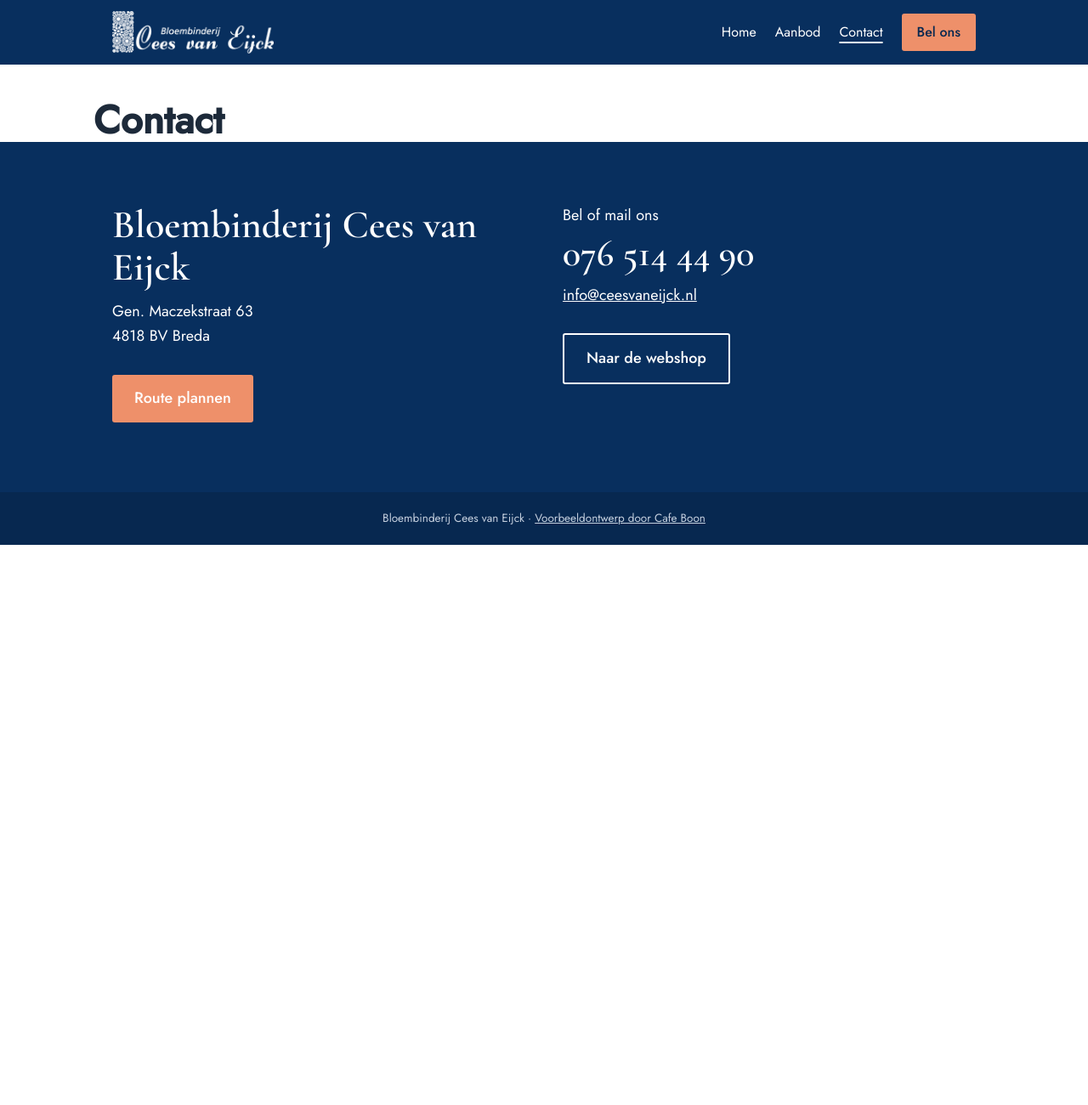
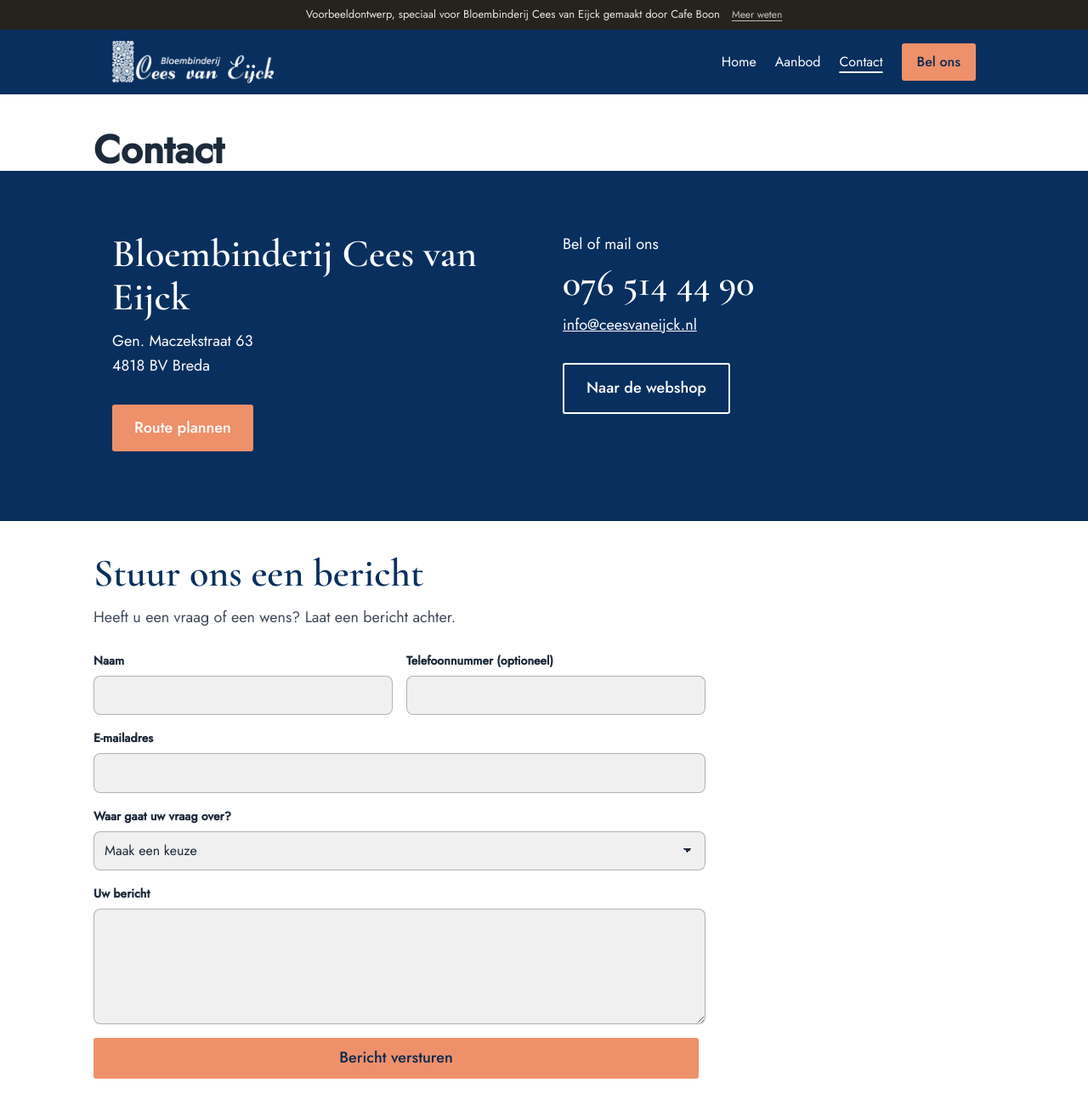
Before and after one commit to SebastiaanBoon/ceesvaneijck, a plain HTML site: page contact.html in a window 1280 px wide. Shown: the top 1300 px of the page at 85% size. Before the commit the page ends 800 px from the top, so only its background shows below. Drawn offline with nearby package versions, Linux system fonts and the light colour scheme.

Commit message:
Werkende formulieren voor afspraken en aanvragen

```diff
--- a/contact.html
+++ b/contact.html
@@ -15,6 +15,7 @@
 <link rel="stylesheet" href="style.css">
 </head>
 <body>
+<div class="vb-banner" role="note"><span>Voorbeeldontwerp, speciaal voor Bloembinderij Cees van Eijck gemaakt door Cafe Boon</span><a href="https://cafeboon.com">Meer weten</a></div>
 <header><div class="wrap">
 <a href="index.html"><img alt="Bloembinderij Cees van Eijck" src="images/logo.png"/></a>
 <nav><a href="index.html">Home</a><a href="aanbod.html">Aanbod</a><a aria-current="page" href="contact.html">Contact</a><a class="btn" href="tel:0765144490">Bel ons</a></nav>
@@ -33,5 +34,7 @@
 <a class="btn o" href="binnenkort.html">Naar de webshop</a>
 </div>
 </div></section>
+<section class="sn-formsec" id="formulier"><div class="sn-formwrap"><h2>Stuur ons een bericht</h2><p class="sn-lead">Heeft u een vraag of een wens? Laat een bericht achter.</p><form class="sn-form" id="sn-form"><div class="sn-field"><label for="naam">Naam</label><input id="naam" name="naam" type="text" required autocomplete="name"></div><div class="sn-field"><label for="tel">Telefoonnummer (optioneel)</label><input id="tel" name="tel" type="tel" autocomplete="tel"></div><div class="sn-field full"><label for="email">E-mailadres</label><input id="email" name="email" type="email" required autocomplete="email"></div><div class="sn-field full"><label for="keuze">Waar gaat uw vraag over?</label><select id="keuze" name="keuze" required><option value="">Maak een keuze</option><option>Bloemwerk voor uw bedrijf</option><option>Bruidsbloemen</option><option>Rouwbloemen</option><option>Kerstbomen</option></select></div><div class="sn-field full"><label for="opm">Uw bericht</label><textarea id="opm" name="opm" rows="5" required></textarea></div><div class="sn-field full"><button class="btn" type="submit">Bericht versturen</button></div></form></div></section>
+<script>(function(){var f=document.getElementById('sn-form');if(!f)return;f.addEventListener('submit',function(e){e.preventDefault();if(!f.checkValidity()){f.reportValidity();return;}var d=document.createElement('div');d.className='sn-done';d.setAttribute('role','status');d.tabIndex=-1;d.innerHTML='<h2>Bedankt voor uw bericht</h2><p>Dit is een voorbeeldwebsite van Cafe Boon. Uw bericht is daarom niet verstuurd. Neem voor een echt antwoord contact op via <a href="tel:0765144490">076 514 44 90</a>.</p>';f.parentNode.replaceChild(d,f);d.focus();});})();</script>
 <footer>Bloembinderij Cees van Eijck · <a href="https://cafeboon.com">Voorbeeldontwerp door Cafe Boon</a></footer>
 </body></html>
--- a/style.css
+++ b/style.css
@@ -52,3 +52,31 @@ nav a[aria-current="page"]:not(.cta):not(.btn):not(.call){text-decoration:underl
 .sn-card span{display:block;opacity:.8;font-size:.95em;line-height:1.4}
 .sn-card:hover,.sn-card:focus-visible{border-color:currentColor}
 /* sitenav:end */
+/* voorbeeld-formulier:start */
+@layer sn{.sn-form button.btn{border:0;font:inherit;cursor:pointer;line-height:1.2}}
+.sn-formsec{padding:36px 0 72px}
+.sn-formwrap{max-width:1100px;margin:0 auto;padding:0 20px;box-sizing:border-box}
+.sn-formwrap>h2{margin:0 0 12px}
+.sn-formwrap>.sn-lead,.sn-formwrap>.sn-form,.sn-formwrap>.sn-done{max-width:720px}
+.sn-formwrap .sn-lead{margin:0 0 24px;opacity:.85}
+.sn-form{display:grid;grid-template-columns:1fr 1fr;gap:16px}
+.sn-field{display:flex;flex-direction:column;gap:6px;min-width:0;text-align:left}
+.sn-field.full{grid-column:1/-1}
+.sn-field label{font-size:14px;font-weight:600}
+.sn-field input,.sn-field select,.sn-field textarea{font:inherit;font-size:16px;line-height:1.4;color:inherit;background:rgba(128,128,128,.12);border:1px solid rgba(128,128,128,.55);border-radius:8px;padding:11px 12px;width:100%;box-sizing:border-box;min-width:0;max-width:100%;-webkit-appearance:none;appearance:none}
+.sn-field select{background-image:linear-gradient(45deg,transparent 50%,currentColor 50%),linear-gradient(135deg,currentColor 50%,transparent 50%);background-position:calc(100% - 20px) 50%,calc(100% - 15px) 50%;background-size:5px 5px;background-repeat:no-repeat;padding-right:38px}
+.sn-field select option{color:#111;background:#fff}
+.sn-field textarea{resize:vertical}
+.sn-field input:focus,.sn-field select:focus,.sn-field textarea:focus{outline:2px solid currentColor;outline-offset:1px}
+.sn-done{padding:28px;border:1px solid rgba(128,128,128,.55);border-radius:12px;background:rgba(128,128,128,.1)}
+.sn-done h2{margin:0 0 10px}
+.sn-done p{margin:0}
+.sn-done a{text-decoration:underline;text-underline-offset:3px;font-weight:600}
+.sn-formlink{padding:0 0 56px}
+@media(max-width:640px){.sn-form{grid-template-columns:1fr}.sn-formsec{padding:24px 0 56px}}
+/* voorbeeld-formulier:end */
+/* voorbeeldbanner:start */
+.vb-banner{display:flex;flex-wrap:wrap;justify-content:center;align-items:baseline;gap:2px 14px;padding:8px 16px;background:#26231f;color:#e9e6df;font-size:13px;line-height:1.45;letter-spacing:0;text-transform:none;font-weight:400;text-align:center;position:relative;z-index:1000}
+.vb-banner a{color:inherit;opacity:.8;text-decoration:underline;text-underline-offset:3px;font-size:12px;font-weight:400;white-space:nowrap;letter-spacing:0;text-transform:none}
+.vb-banner a:hover{opacity:1}
+/* voorbeeldbanner:end */
```
Also changed, not shown: aanbod.html (+1 -0 lines), binnenkort.html (+1 -0 lines), index.html (+1 -0 lines).
